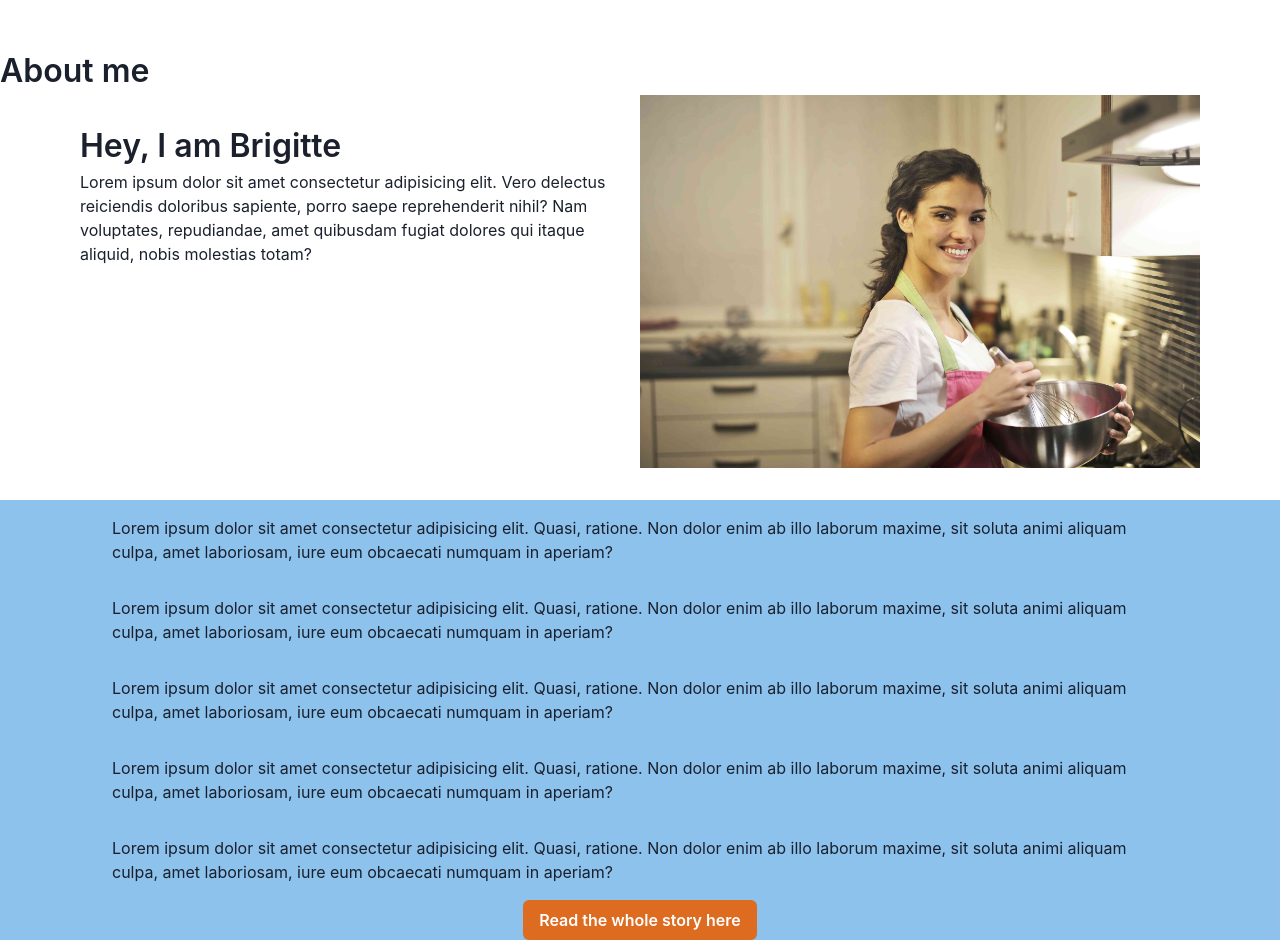
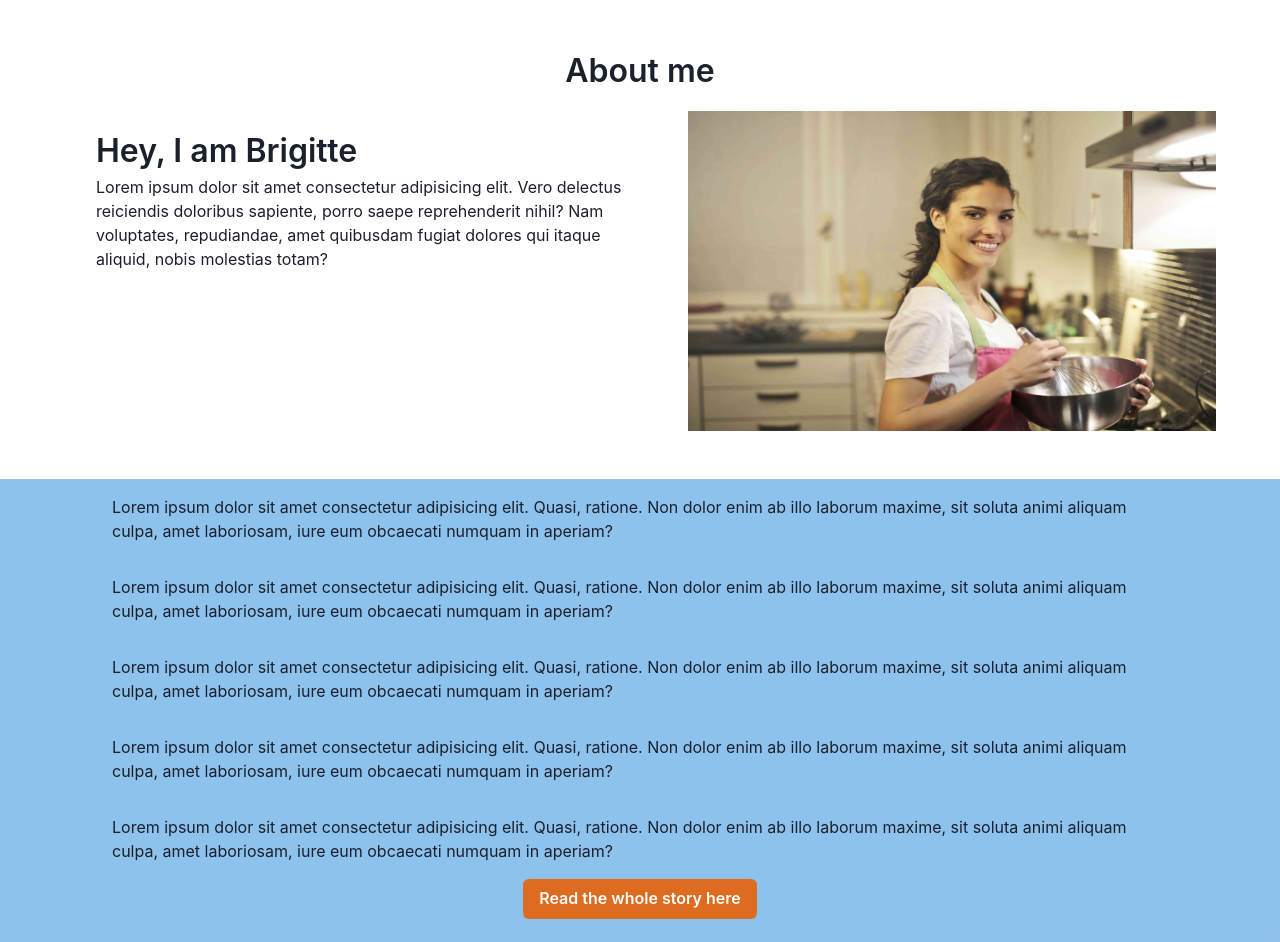
Before and after one commit to muratcan-yuksel/exampleTwo, a React (Vite) app: page / in a window 1280 px wide. Shown: the part 3635-4577 px from the top of the page. Built offline with nearby package versions, Linux system fonts and the light colour scheme.

Commit message:
about is done

```diff
--- a/src/components/About.jsx
+++ b/src/components/About.jsx
@@ -46,7 +46,9 @@ const About = () => {
           ratione. Non dolor enim ab illo laborum maxime, sit soluta animi
           aliquam culpa, amet laboriosam, iure eum obcaecati numquam in aperiam?
         </div>
-        <Button colorScheme="orange">Read the whole story here</Button>
+        <Button id="aboutButton" colorScheme="orange">
+          Read the whole story here
+        </Button>
       </div>
     </div>
   );
--- a/src/styles/about.css
+++ b/src/styles/about.css
@@ -1,10 +1,15 @@
 #aboutComponentContainer {
+  display: flex;
+  flex-direction: column;
+  justify-content: center;
+  align-items: center;
 }
 .aboutTitle {
   font-weight: 600;
   font-size: 2em;
 }
 .aboutContainer {
+  width: 100%;
   display: flex;
   flex-direction: row;
   justify-content: center;
@@ -14,11 +19,12 @@
 .aboutTextContainer {
   width: 35em;
   height: 20em;
-  /* margin: 2em; */
+  margin: 2em;
+  margin-bottom: 0;
 }
 .aboutImgContainer {
-  width: 35em;
-  height: auto;
+  width: 33em;
+  height: 20em;
 }
 #aboutImage {
   width: 100%;
@@ -37,3 +43,6 @@
   margin: 1em 7em 1em 7em;
   font-weight: 400;
 }
+#aboutButton {
+  margin-bottom: 3em;
+}
```
